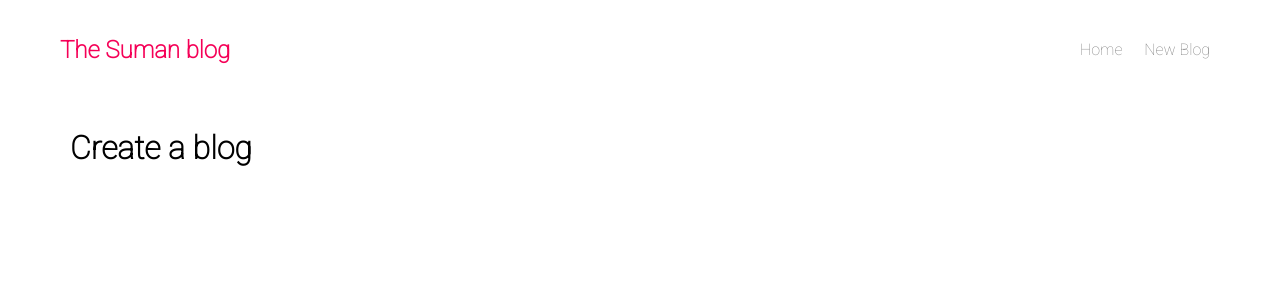
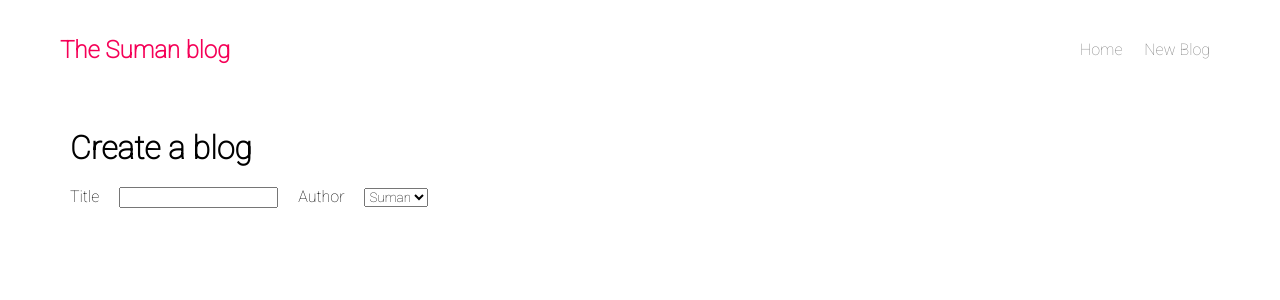
Before and after one commit to sumansharma01/react, a React (Create React App) app: page /create in a window 1280 px wide. Shown: the top 300 px of the page. Built offline with nearby package versions, Linux system fonts and the light colour scheme.

Commit message:
added form

```diff
--- a/src/Create.js
+++ b/src/Create.js
@@ -1,8 +1,31 @@
+import {useState} from 'react';
 const Create = () => {
+    const [title,setTitle]=useState('');
+    const [author,setAuthor]=useState('');
     return (
         <div className="create-blog">
             <h1> Create a blog</h1>
+            <label>Title</label>
+            <input
+                type="text"
+                value={title}
+                onChange={(e)=>{setTitle(e.target.value)}}
+            />
+            <label>Author</label>
+            <select
+                onChange={(e)=>{setAuthor(e.target.value)}}
+            >
+                <option value="suman">Suman</option>
+                <option value="pujan">Pujan</option>
+                <option value="risu">Risu</option>
+            </select>
+
+            <div>
+                <p>{title}</p>
+                <p>{author}</p>
+            </div>
         </div>
+
      );
 }
 
```
